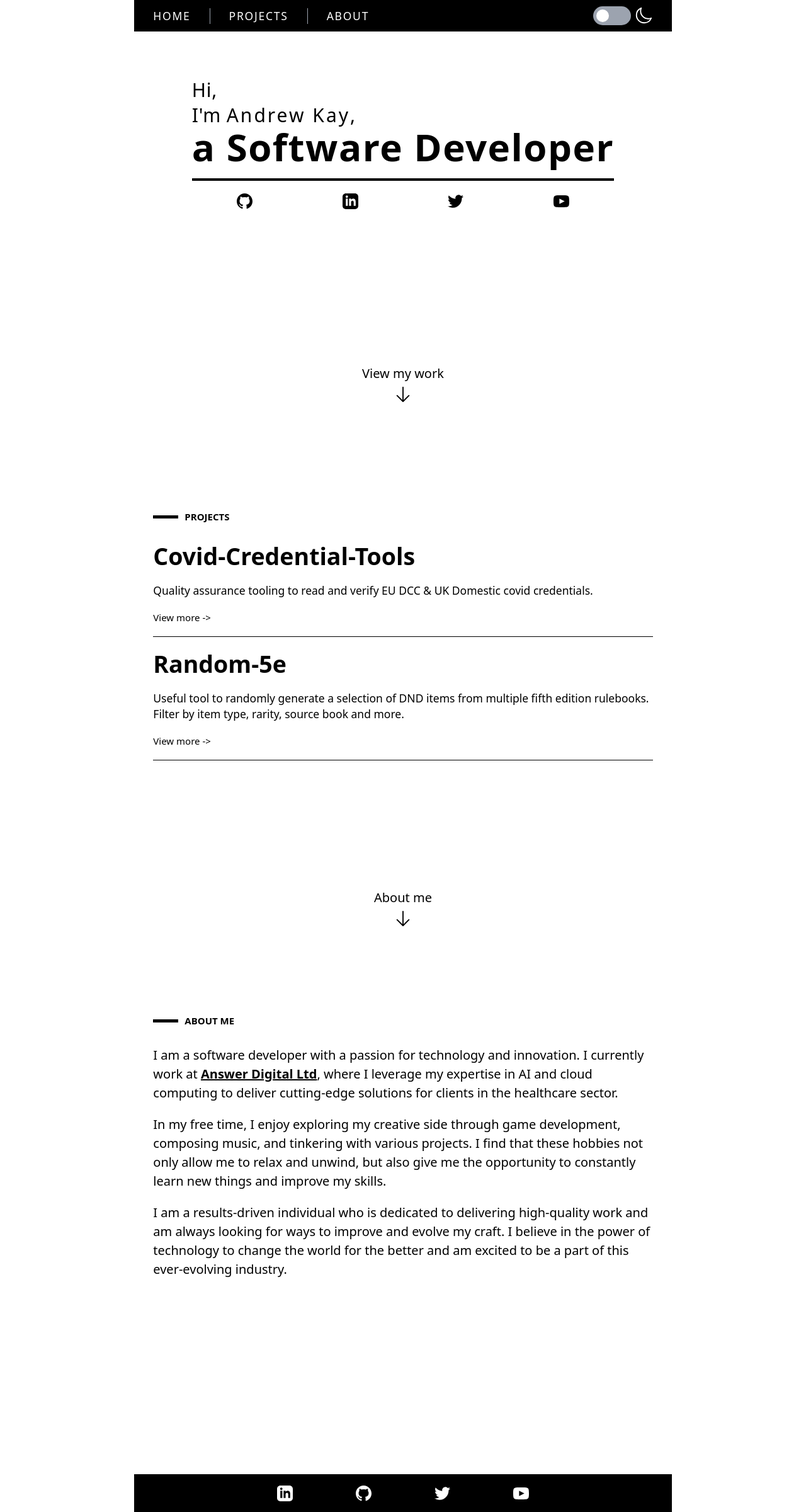
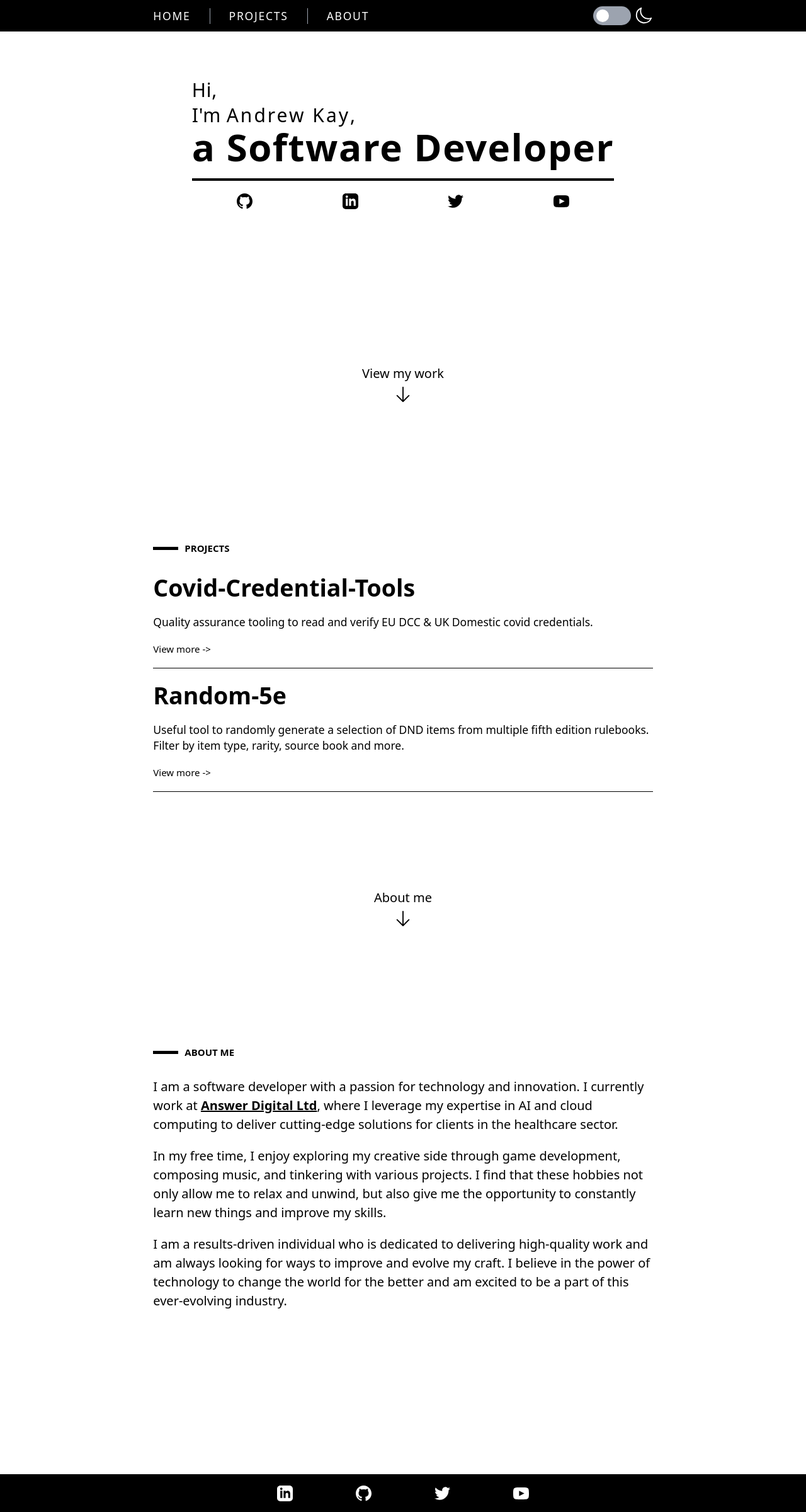
Before and after one commit to andypandy47/personal-website, a Next.js app: page / in a window 1280 px wide. Shown: the whole page at 63% size. Built offline with nearby package versions, Linux system fonts and the light colour scheme.

Commit message:
Move header and footer into _app

```diff
--- a/src/components/footer.tsx
+++ b/src/components/footer.tsx
@@ -4,7 +4,7 @@ import IconLinks from "./icon-links";
 
 const Footer = () => {
   return (
-    <footer className="flex justify-center w-full h-10 px-6 text-xs text-white bg-black md:h-12 dark:bg-white dark:text-black">
+    <footer className="absolute bottom-0 flex justify-center w-full h-10 px-6 text-xs text-white bg-black md:h-12 dark:bg-white dark:text-black">
       <div className="flex items-center justify-between w-[200px] lg:w-[400px] h-full">
         <IconLinks.LinkedIn className="w-5 h-5 transition-colors hover:text-slate-600" />
         <IconLinks.Github
--- a/src/components/hamburger-menu.tsx
+++ b/src/components/hamburger-menu.tsx
@@ -22,30 +22,30 @@ const HamburgerMenu = () => {
   return (
     <>
       <button
-        className="z-10 flex flex-col items-center justify-around w-6 h-6 mt-4 mr-4 cursor-pointer lg:hidden"
+        className="absolute top-0 right-0 z-10 flex flex-col items-center justify-around w-6 h-6 mt-2 mr-2 cursor-pointer md:mt-4 md:mr-4 lg:hidden"
         onClick={() => setMenuIsOpen(!menuIsOpen)}
         id="hamburger-menu-button"
         ref={menuButtonRef}
       >
         <span
-          className={`block w-6 h-0.5 transition-transform transform duration-200 ease-in-out bg-current ${
+          className={`block w-6 h-0.5 transition-transform transform duration-200 ease-in-out bg-black dark:bg-white ${
             menuIsOpen ? "rotate-45 translate-y-2" : ""
           }`}
         ></span>
         <span
-          className={`block w-6 h-0.5 transition-opacity duration-200 ease-in-out bg-current ${
+          className={`block w-6 h-0.5 transition-opacity duration-200 ease-in-out bg-black dark:bg-white ${
             menuIsOpen ? "opacity-0" : ""
           }`}
         ></span>
         <span
-          className={`block w-6 h-0.5 transition-transform transform duration-200 ease-in-out bg-current ${
+          className={`block w-6 h-0.5 transition-transform transform duration-200 ease-in-out bg-black dark:bg-white ${
             menuIsOpen ? "-rotate-45 -translate-y-2" : ""
           }`}
         ></span>
       </button>
       <nav
         id="nav-dropdown"
-        className={`flex justify-between bg-white z-20 w-3/4 bg-white dark:bg-neutral-800 divide-gray-100 shadow absolute top-10 right-4 transition-transform ease-in-out origin-top rounded ${
+        className={`flex justify-between bg-white z-20 w-3/4 bg-white dark:bg-neutral-800 text-black dark:text-white divide-gray-100 shadow absolute top-10 right-4 transition-transform ease-in-out origin-top rounded ${
           menuIsOpen ? "scale-y-100" : "scale-y-0"
         }`}
         ref={dropdownRef}
--- a/src/components/header.tsx
+++ b/src/components/header.tsx
@@ -11,14 +11,15 @@ interface IHeaderProps {
 const Header = ({ className = "" }: IHeaderProps) => {
   return (
     <header
-      className={`${className} flex items-center justify-end lg:justify-start w-full lg:h-10 lg:bg-black lg:dark:bg-white`}
+      className={`${className} fixed top-0 flex items-center justify-center w-full text-white dark:text-black lg:bg-black lg:dark:bg-white `}
     >
+      <div className="flex items-center justify-end lg:h-10 lg:justify-start lg:w-3/4 xl:w-4/6 2xl:w-1/2">
         <HamburgerMenu />
         {NavLinks.map((navLink, index) => (
           <Link
             key={navLink.text}
             href={navLink.link}
-          className={`px-6 text-sm tracking-widest border-solid text-white dark:text-black font-light border-gray-400 hidden transition-colors hover:text-slate-600 hover:dark:text-slate-200 lg:flex ${
+            className={`px-6 text-sm tracking-widest border-solid font-light border-gray-400 hidden transition-colors hover:text-slate-600 hover:dark:text-slate-200 lg:flex ${
               index === NavLinks.length - 1 ? "" : "border-r"
             }`}
             scroll={false}
@@ -27,6 +28,7 @@ const Header = ({ className = "" }: IHeaderProps) => {
           </Link>
         ))}
         <DarkModeToggle className="hidden text-white lg:flex lg:flex-1 lg:justify-end dark:text-black" />
+      </div>
     </header>
   );
 };
--- a/src/pages/_app.tsx
+++ b/src/pages/_app.tsx
@@ -3,9 +3,17 @@ import type { AppProps } from "next/app";
 import "styles/globals.css";
 
 import { Inter } from "@next/font/google";
+import Header from "components/header";
+import Footer from "components/footer";
 
 const inter = Inter({ subsets: ["latin"] });
 
 export default function App({ Component, pageProps }: AppProps) {
-  return <Component {...pageProps} className={inter.className} />;
+  return (
+    <>
+      <Header />
+      <Component {...pageProps} className={inter.className} />
+      <Footer />
+    </>
+  );
 }
--- a/src/pages/index.tsx
+++ b/src/pages/index.tsx
@@ -19,12 +19,12 @@ const Home: NextPage<IHomeProps> = ({ projectData }: IHomeProps) => {
   return (
     <>
       <Meta />
-      <main className="flex flex-col items-center justify-center flex-1 w-full m-auto text-black dark:text-white min-safe-h-screen snap-y lg:w-3/4 xl:w-4/6 2xl:w-1/2">
+      <Header />
+      <main className="flex flex-col items-center justify-center flex-1 w-full m-auto text-black dark:text-white min-safe-h-screen lg:w-3/4 xl:w-4/6 2xl:w-1/2">
         <section
-          className="flex flex-col items-center w-full safe-h-screen snap-center"
+          className="flex flex-col items-center w-full lg:pt-10 safe-h-screen snap-center"
           id={SectionIds.Landing}
         >
-          <Header className="w-full" />
           <div className="flex flex-col justify-center flex-1">
             <div className="pb-4 border-b-4 border-black border-solid dark:border-white">
               <p className="text-lg tracking-wide md:text-xl xl:text-2xl">
@@ -72,7 +72,7 @@ const Home: NextPage<IHomeProps> = ({ projectData }: IHomeProps) => {
           </div>
         </section>
         <section
-          className="flex flex-col items-center w-full px-6 safe-h-screen snap-center"
+          className="flex flex-col items-center w-full px-6 safe-h-screen snap-center lg:pt-10"
           id={SectionIds.Projects}
         >
           <div className="flex items-center w-full h-8 mb-4">
@@ -117,7 +117,7 @@ const Home: NextPage<IHomeProps> = ({ projectData }: IHomeProps) => {
           </div>
         </section>
         <section
-          className="flex flex-col items-center w-full safe-h-screen snap-center"
+          className="flex flex-col items-center w-full lg:pt-10 safe-h-screen snap-center"
           id={SectionIds.AboutMe}
         >
           <div className="flex items-center w-full h-8 px-6 mb-4">
@@ -157,11 +157,9 @@ const Home: NextPage<IHomeProps> = ({ projectData }: IHomeProps) => {
               ever-evolving industry.
             </p>
           </div>
-          <div className="flex items-end flex-1 w-full mt-4">
-            <Footer />
-          </div>
         </section>
       </main>
+      <Footer />
     </>
   );
 };
--- a/src/pages/projects/[slug].tsx
+++ b/src/pages/projects/[slug].tsx
@@ -25,8 +25,8 @@ const Project: NextPage<IProjectProps> = ({
   return (
     <>
       <Meta />
-      <main className="flex flex-col w-full min-h-screen m-auto text-black dark:text-white lg:w-3/4 xl:w-4/6 2xl:w-1/2">
-        <Header />
+      <Header />
+      <main className="flex flex-col w-full min-h-screen pb-10 m-auto text-black dark:text-white lg:w-3/4 xl:w-4/6 2xl:w-1/2 lg:pt-10 lg:pb-12">
         <ProjectHeading
           title={metaData.title}
           technologies={metaData.technologies}
@@ -36,7 +36,6 @@ const Project: NextPage<IProjectProps> = ({
         <article className="flex-1 px-6 my-4 text-sm">
           <MDXRemote {...mdxSource} components={components} />
         </article>
-        <Footer />
       </main>
     </>
   );
--- a/src/styles/globals.css
+++ b/src/styles/globals.css
@@ -17,6 +17,7 @@ body,
   min-height: 100vh;
   scroll-behavior: smooth;
   scroll-snap-type: y mandatory;
+  position: relative;
 }
 
 html {
```
Lines whose indentation alone changed are shown as unchanged.
